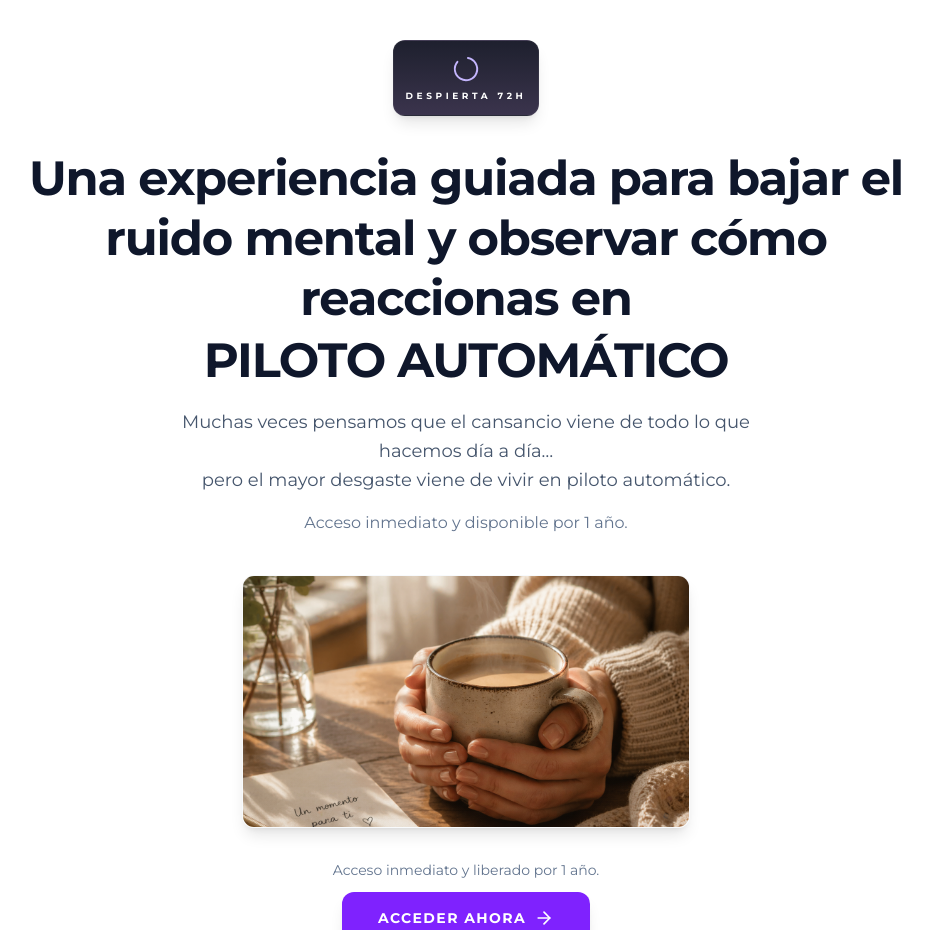
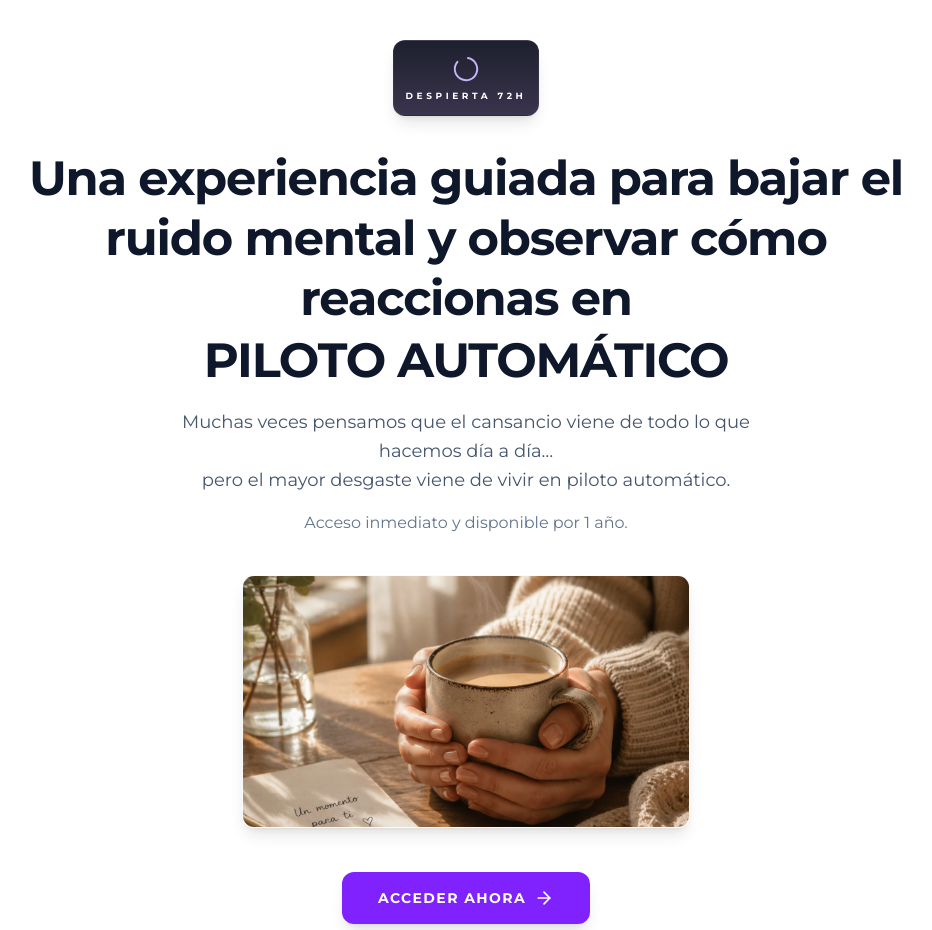
Before and after one commit to cursossolange/despierta-72h, a React (Vite) app: page / in a window 1280 px wide. Shown: the top 930 px of the page, without its empty margins (174-1106 px from the left). Built offline with nearby package versions, Linux system fonts and the light colour scheme; no server answers.

Commit message:
Update LandingPage.tsx

```diff
--- a/src/components/LandingPage.tsx
+++ b/src/components/LandingPage.tsx
@@ -197,8 +197,7 @@ export default function LandingPage({ onPurchase }: LandingPageProps) {
             {/* Principal CTA Button */}
             <div className="flex flex-col items-center">
               <p className="text-sm text-slate-500 mb-3 text-center">
-  Acceso inmediato y liberado por 1 año.
-</p>
+  </p>
              <a
   href="https://pay.hotmart.com/O105550362E"
   target="_blank"
```
